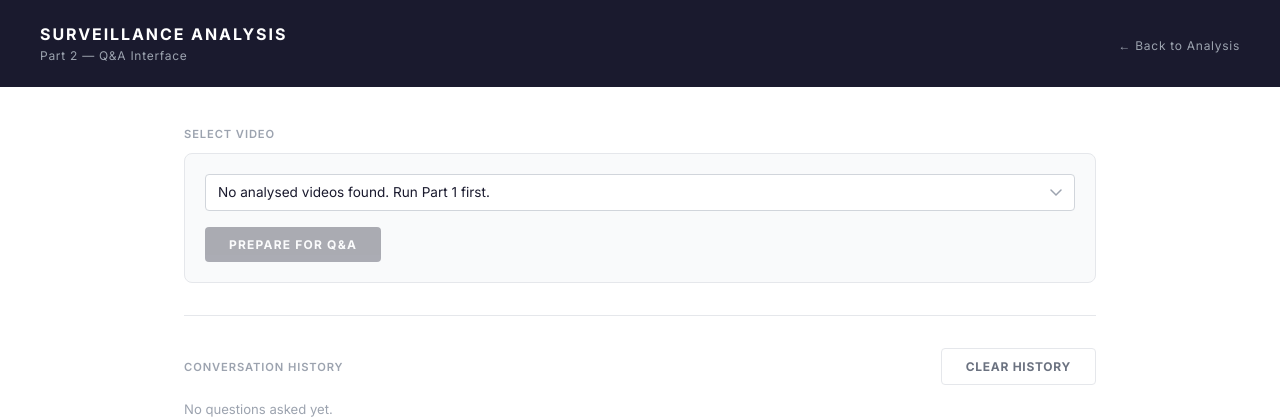
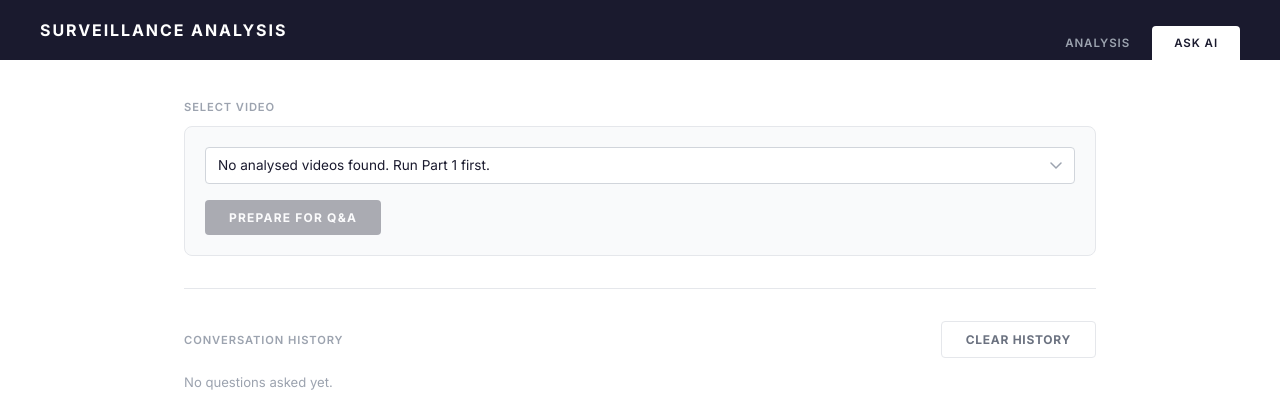
Before and after one commit to dheerajsm2007-tech/surveillance-analysis-system, a Flask app: page /qa in a window 1280 px wide. Shown: the top 420 px of the page. Run offline with Flask 3, Linux system fonts and the light colour scheme; data that the repository does not hold is empty; some libraries are stand-ins or nearby versions.

Commit message:
Add unified nav tabs: Analysis and Ask AI tabs on both pages, plus Ask AI Questions button in results
Co-Authored-By: Claude Sonnet 4.6 <noreply@anthropic.com>

```diff
--- a/surveillance_app/templates/qa.html
+++ b/surveillance_app/templates/qa.html
@@ -12,12 +12,13 @@
   body { font-family: 'Inter', sans-serif; background: #ffffff; color: #1a1a2e; min-height: 100vh; }
 
   /* Header */
-  .header { background: #1a1a2e; padding: 24px 40px; display: flex; align-items: center; justify-content: space-between; flex-wrap: wrap; gap: 12px; }
-  .header-left {}
-  .header-title { color: #ffffff; font-size: 1rem; font-weight: 700; letter-spacing: 0.12em; text-transform: uppercase; }
-  .header-sub { color: #9ca3af; font-size: 0.75rem; letter-spacing: 0.06em; margin-top: 4px; }
-  .header-nav a { color: #9ca3af; font-size: 0.75rem; text-decoration: none; letter-spacing: 0.06em; transition: color 0.15s; }
-  .header-nav a:hover { color: #ffffff; }
+  .header { background: #1a1a2e; padding: 20px 40px 0; }
+  .header-top { display: flex; align-items: flex-end; justify-content: space-between; gap: 16px; }
+  .header-title { color: #ffffff; font-size: 1rem; font-weight: 700; letter-spacing: 0.12em; text-transform: uppercase; padding-bottom: 20px; }
+  .nav-tabs { display: flex; gap: 0; align-items: flex-end; }
+  .nav-tab { display: inline-block; padding: 10px 22px; font-size: 0.72rem; font-weight: 600; letter-spacing: 0.08em; text-transform: uppercase; text-decoration: none; color: #9ca3af; border-radius: 4px 4px 0 0; transition: color 0.15s, background 0.15s; }
+  .nav-tab:hover { color: #ffffff; }
+  .nav-tab.active { background: #ffffff; color: #1a1a2e; }
 
   /* Layout */
   .container { max-width: 960px; margin: 0 auto; padding: 40px 24px; }
@@ -94,12 +95,14 @@
 <body>
 
 <div class="header">
-  <div class="header-left">
-    <div class="header-title">Surveillance Analysis</div>
-    <div class="header-sub">Part 2 — Q&amp;A Interface</div>
-  </div>
-  <div class="header-nav">
-    <a href="/">← Back to Analysis</a>
+  <div class="header-top">
+    <div>
+      <div class="header-title">Surveillance Analysis</div>
+    </div>
+    <nav class="nav-tabs">
+      <a class="nav-tab" href="/">Analysis</a>
+      <a class="nav-tab active" href="/qa">Ask AI</a>
+    </nav>
   </div>
 </div>
 
```
Also changed, not shown: surveillance_app/templates/index.html (+20 -5 lines).
